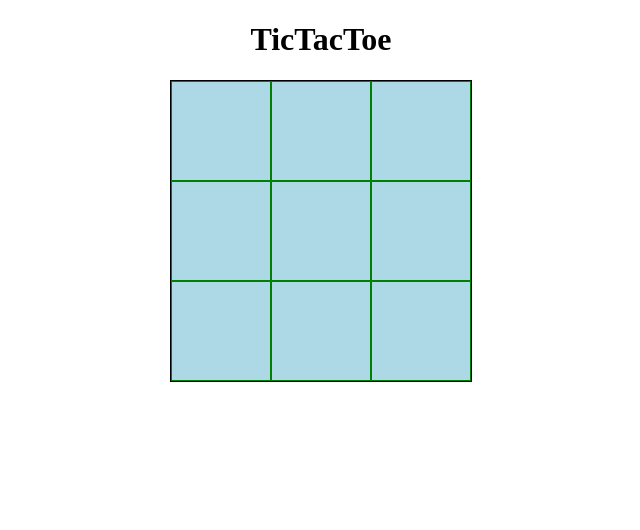
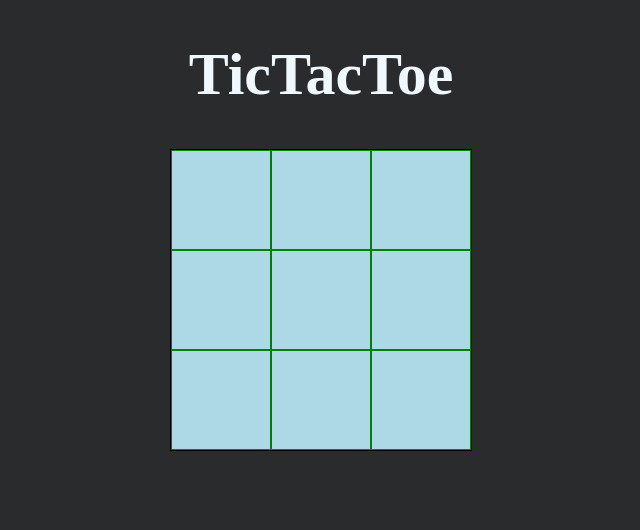
Before and after one commit to Abhishek-94/Tic-Tac-Toe, a plain HTML site: page index.html in a window 1280 px wide. Shown: the whole page, without its empty margins (319-959 px from the left). Drawn offline with Linux system fonts and the light colour scheme.

Commit message:
Added css and background-color change

```diff
--- a/tictactoe.css
+++ b/tictactoe.css
@@ -1,5 +1,7 @@
 h1 {
     text-align: center;
+    color: aliceblue;
+    font-size: 60px;
 }
 
 .mainBox{
@@ -28,7 +30,11 @@ h1 {
     width: 700px;
     text-align: center;
     margin: auto;
-    font-size: 250%;
+    font-size: 257%;
     color: rgb(96, 221, 96);
+    padding-top: 26px;
+}
 
+body{
+    background-color: #292B2D;
 }
```
